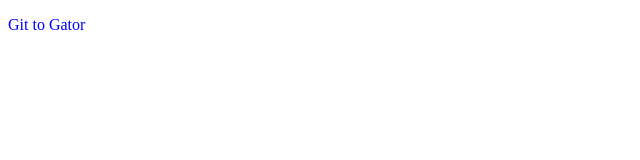
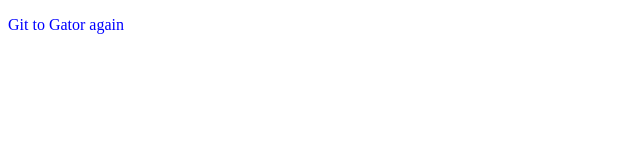
Before and after one commit to henriquemacosi/gittogator, a plain HTML site: page index.html in a window 1280 px wide. Shown: the full height of the page, 0-640 px from the left. Drawn offline with Linux system fonts and the light colour scheme.

Commit message:
salmon again

```diff
--- a/index.html
+++ b/index.html
@@ -7,7 +7,7 @@
 	<link rel="stylesheet" href="css/style.min.css">
 </head>
 <body>
-	<p> Git to Gator</p>
+	<p> Git to Gator again</p>
 
 </body>
 </html>
```
